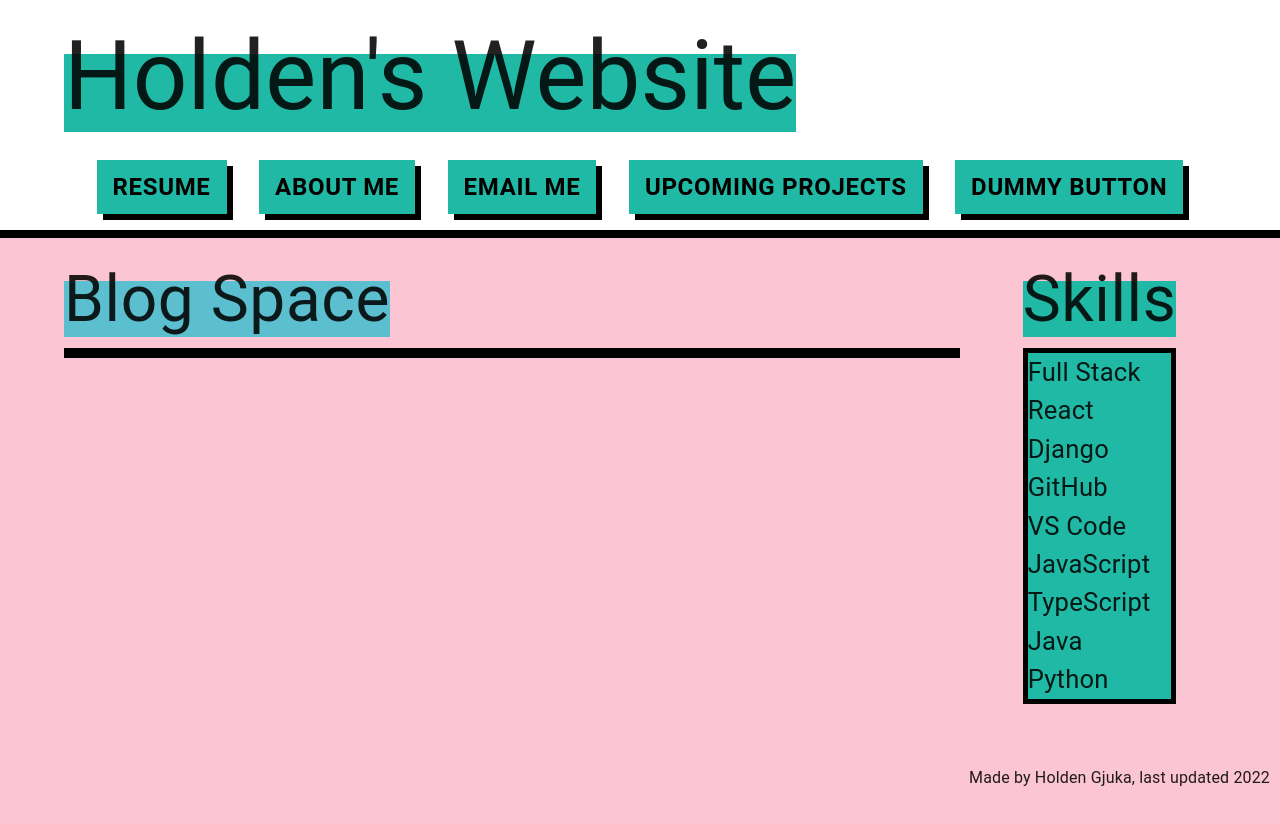
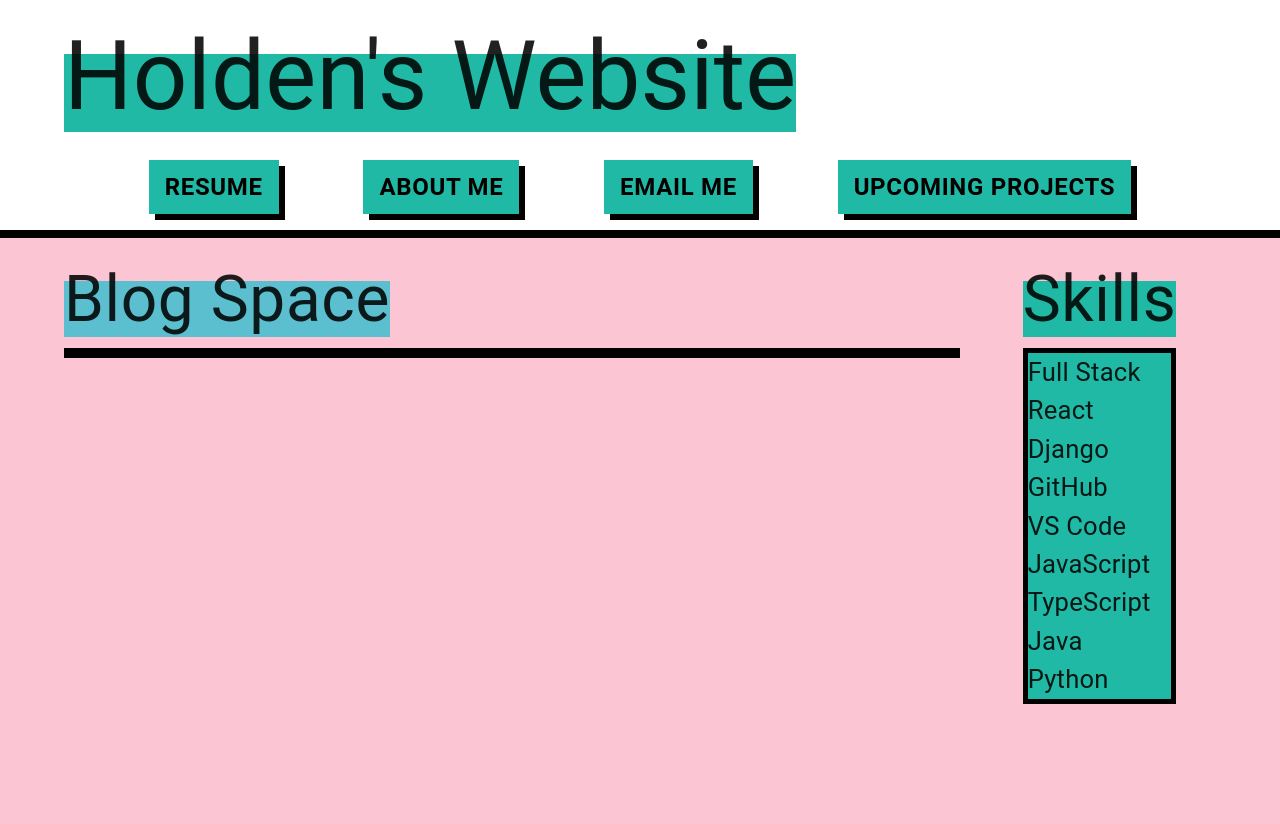
Before and after one commit to HoldenGjuka/personal-website-frontend, a React (Create React App) app: page / in a window 1280 px wide. Shown: the top 824 px of the page. Built offline with nearby package versions, Linux system fonts and the light colour scheme; no server answers.

Commit message:
Removed footer

```diff
--- a/src/App.js
+++ b/src/App.js
@@ -8,7 +8,6 @@ import theme from './styles/theme/index.js'
 import Appbar from './components/appbar'
 import Header from './components/header'
 import Body from './components/body'
-import { FooterContainer } from './styles/footer/index.js'
 import { Background as PinkBackground } from './styles/background/index.js'
 
 
@@ -28,9 +27,6 @@ export default function App () {
             <Body />
           </Container>
         </PinkBackground>
-        <FooterContainer>
-            Made by Holden Gjuka, last updated 2022
-        </FooterContainer>
     </ThemeProvider>
   )
 }
--- a/src/components/appbar/index.js
+++ b/src/components/appbar/index.js
@@ -53,7 +53,7 @@ class Navbar extends React.Component {
         <Button onClick={this.onDownload} variant='bold'>About Me</Button>
         <Button onClick={this.onEmail} variant='bold'>Email Me</Button>
         <Button onClick={this.goGitHub} variant='bold'>Upcoming Projects</Button>
-        <Button variant='bold'>Dummy Button</Button>
+        {/* <Button variant='bold'>Dummy Button</Button> */}
       </MyList>
     )
   }
--- a/src/styles/footer/index.js
+++ /dev/null
@@ -1,11 +0,0 @@
-import { styled } from '@mui/material/styles'
-import { Box } from '@mui/system'
-import { Typography } from '@mui/material'
-
-//container
-export const FooterContainer = styled(Box, Typography)(() => ({
-  margin: '10px',
-  position: 'fixed',
-  bottom: '0',
-  right: '0'
-}))
```
